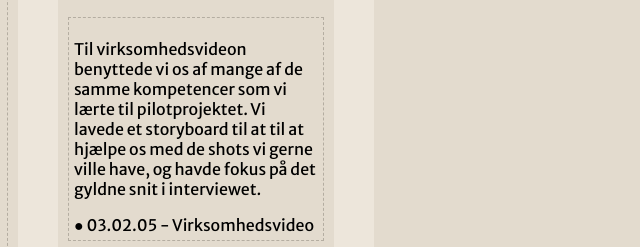
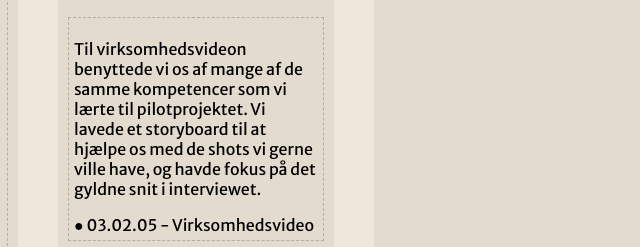
Before and after one commit to johan3060/eksamen_portfolio, a plain HTML site: page portfolio.html in a window 1280 px wide. Shown: the part 513-760 px from the top of the page, 602-1242 px from the left. Drawn offline with Linux system fonts and the light colour scheme.

Commit message:
stavefejl

```diff
--- a/portfolio.html
+++ b/portfolio.html
@@ -56,7 +56,7 @@
             </div>
             <br>
             <div class="opgave">
-                <p>Til virksomhedsvideon benyttede vi os af mange af de samme kompetencer som vi lærte til pilotprojektet. Vi lavede et storyboard til at til at hjælpe os med de shots vi gerne ville have, og havde fokus på det gyldne snit i interviewet. </p>
+                <p>Til virksomhedsvideon benyttede vi os af mange af de samme kompetencer som vi lærte til pilotprojektet. Vi lavede et storyboard til at hjælpe os med de shots vi gerne ville have, og havde fokus på det gyldne snit i interviewet. </p>
                 <a href="http://johannielsen.dk/kea/03-content/03-redesign/03_02_05_virksomhedsvideo/Gruppe10_JP.mp4">● 03.02.05 - Virksomhedsvideo</a>
             </div>
             <br>
```
